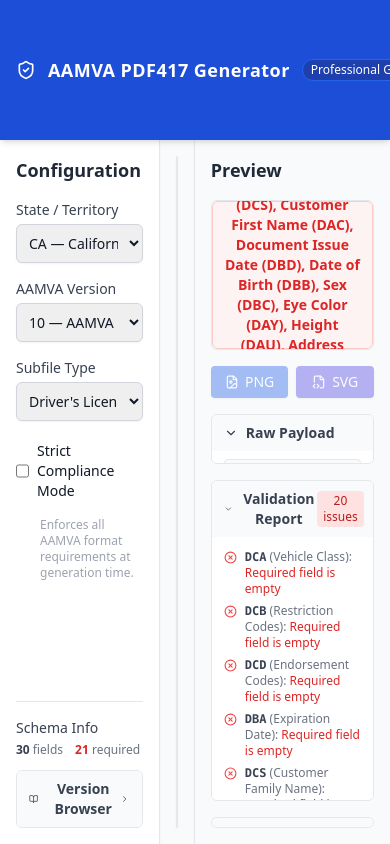
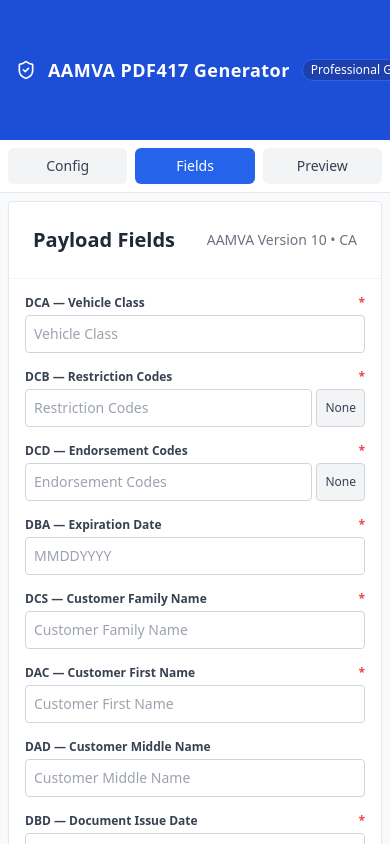
Before and after one commit to SeanPVera/aamva-pdf417-generator, a React (Vite) app: page / in a window 390 px wide. Shown: the top 844 px of the page. Built offline with nearby package versions, Linux system fonts and the light colour scheme.

Commit message:
Improve mobile UX with panel navigation and responsive layout

```diff
--- a/src/App.tsx
+++ b/src/App.tsx
@@ -18,6 +18,7 @@
 
 function App() {
   const [isScanning, setIsScanning] = React.useState(false);
+  const [mobilePanel, setMobilePanel] = React.useState<"config" | "form" | "preview">("form");
   const { state, version, strictMode, fields, setField, theme, undo, redo, canUndo, canRedo } =
     useFormStore();
   const schemaFields = getFieldsForStateAndVersion(state, version);
@@ -74,13 +75,43 @@
   };
 
   return (
-    <div className="flex flex-col h-screen bg-gray-50 dark:bg-gray-900 text-gray-900 dark:text-gray-100 font-sans">
+    <div className="flex flex-col min-h-screen bg-gray-50 dark:bg-gray-900 text-gray-900 dark:text-gray-100 font-sans">
       <Header onStartScan={() => setIsScanning(true)} />
 
-      <main className="flex flex-1 overflow-hidden">
-        <Sidebar />
+      <nav
+        className="lg:hidden sticky top-[60px] z-10 bg-white dark:bg-gray-800 border-b border-gray-200 dark:border-gray-700"
+        aria-label="Mobile panel navigation"
+      >
+        <div className="grid grid-cols-3 gap-2 p-2">
+          {[
+            { key: "config", label: "Config" },
+            { key: "form", label: "Fields" },
+            { key: "preview", label: "Preview" }
+          ].map((panel) => (
+            <button
+              key={panel.key}
+              type="button"
+              onClick={() => setMobilePanel(panel.key as "config" | "form" | "preview")}
+              className={`rounded-md px-3 py-2 text-sm font-medium transition ${
+                mobilePanel === panel.key
+                  ? "bg-blue-600 text-white"
+                  : "bg-gray-100 dark:bg-gray-700 text-gray-700 dark:text-gray-200"
+              }`}
+            >
+              {panel.label}
+            </button>
+          ))}
+        </div>
+      </nav>
 
-        <div className="dmv-main flex-1 flex flex-col overflow-y-auto bg-white dark:bg-gray-800 m-4 rounded shadow-sm border border-gray-200 dark:border-gray-700">
+      <main className="flex flex-1 flex-col lg:flex-row overflow-visible lg:overflow-hidden gap-0 lg:gap-0">
+        <Sidebar mobileHidden={mobilePanel !== "config"} />
+
+        <div
+          className={`dmv-main flex-1 flex flex-col overflow-y-auto bg-white dark:bg-gray-800 m-2 lg:m-4 rounded shadow-sm border border-gray-200 dark:border-gray-700 ${
+            mobilePanel !== "form" ? "hidden lg:flex" : "flex"
+          }`}
+        >
           <div className="p-6 border-b border-gray-100 dark:border-gray-700 flex items-center justify-between">
             <h2 className="text-xl font-semibold text-gray-800 dark:text-gray-100">
               Payload Fields
@@ -90,7 +121,7 @@
             </div>
           </div>
 
-          <div className="p-6 grid grid-cols-1 md:grid-cols-2 lg:grid-cols-3 xl:grid-cols-4 gap-6">
+          <div className="p-4 lg:p-6 grid grid-cols-1 md:grid-cols-2 xl:grid-cols-3 2xl:grid-cols-4 gap-4 lg:gap-6">
             {schemaFields.map((field) => {
               const value = fields[field.code] || "";
               const isValid = validateFieldValue(field, value, state, strictMode);
@@ -225,7 +256,7 @@
           </div>
         </div>
 
-        <BarcodePreview />
+        <BarcodePreview mobileHidden={mobilePanel !== "preview"} />
       </main>
 
       {isScanning && (
--- a/src/components/BarcodePreview.tsx
+++ b/src/components/BarcodePreview.tsx
@@ -68,7 +68,11 @@
   );
 }
 
-export const BarcodePreview: React.FC = () => {
+interface BarcodePreviewProps {
+  mobileHidden?: boolean;
+}
+
+export const BarcodePreview: React.FC<BarcodePreviewProps> = ({ mobileHidden = false }) => {
   const canvasRef = useRef<HTMLCanvasElement>(null);
   const { state, version, fields, strictMode, subfileType } = useFormStore();
   const [error, setError] = useState<string | null>(null);
@@ -162,7 +166,9 @@
 
   return (
     <aside
-      className="dmv-preview w-80 bg-gray-50 dark:bg-gray-800 border-l border-gray-200 dark:border-gray-700 p-4 flex flex-col gap-4 shadow-sm overflow-y-auto"
+      className={`dmv-preview w-full lg:w-80 bg-gray-50 dark:bg-gray-800 border-t lg:border-t-0 lg:border-l border-gray-200 dark:border-gray-700 p-4 flex flex-col gap-4 shadow-sm overflow-y-auto ${
+        mobileHidden ? "hidden lg:flex" : "flex"
+      }`}
       aria-label="Barcode preview and diagnostics"
     >
       <h2 className="text-lg font-semibold text-gray-800 dark:text-gray-100">Preview</h2>
--- a/src/components/Sidebar.tsx
+++ b/src/components/Sidebar.tsx
@@ -4,7 +4,11 @@
 import { AAMVA_VERSIONS, getFieldsForStateAndVersion } from "../core/schema";
 import { VersionBrowser } from "./VersionBrowser";
 
-export const Sidebar: React.FC = () => {
+interface SidebarProps {
+  mobileHidden?: boolean;
+}
+
+export const Sidebar: React.FC<SidebarProps> = ({ mobileHidden = false }) => {
   const {
     state,
     version,
@@ -30,7 +34,9 @@
 
   return (
     <aside
-      className="dmv-sidebar w-64 bg-white dark:bg-gray-800 border-r border-gray-200 dark:border-gray-700 flex flex-col h-full overflow-y-auto p-4 shadow-sm"
+      className={`dmv-sidebar w-full lg:w-64 bg-white dark:bg-gray-800 border-b lg:border-b-0 lg:border-r border-gray-200 dark:border-gray-700 flex flex-col max-h-[45vh] lg:max-h-none overflow-y-auto p-4 shadow-sm ${
+        mobileHidden ? "hidden lg:flex" : "flex"
+      }`}
       aria-label="Configuration"
     >
       <h2 className="text-lg font-semibold text-gray-800 dark:text-gray-100 mb-4">Configuration</h2>
```
